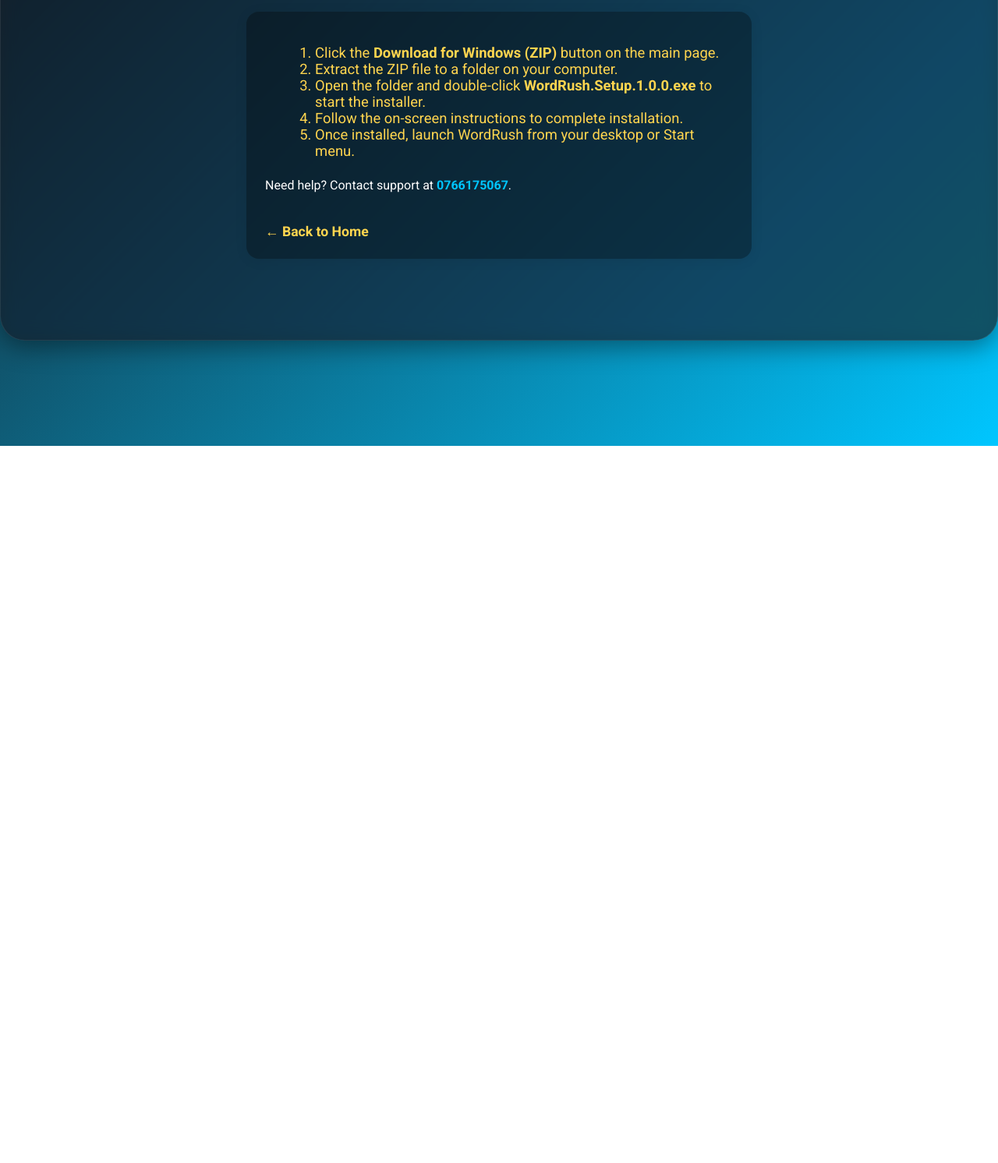
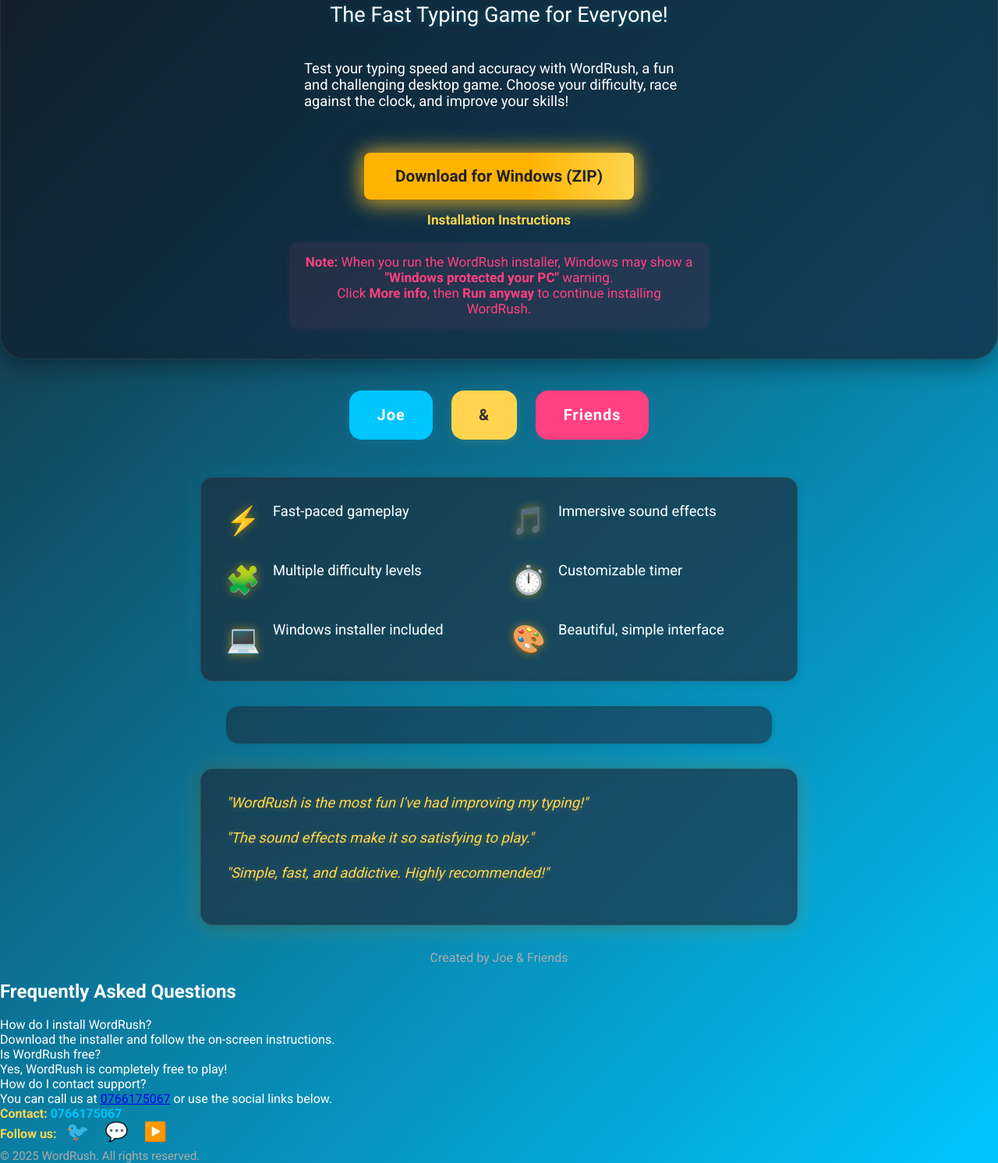
Before and after one commit to Joe-and-friends/WordRush-V1.0.0, a plain HTML site: page install.html in a window 1280 px wide. Shown: the part 228-1720 px from the top of the page at 78% size. Before the commit the page ends 800 px from the top, so only its background shows below. Drawn offline with Linux system fonts and the light colour scheme.

Commit message:
Update install.html

```diff
--- a/install.html
+++ b/install.html
@@ -3,29 +3,83 @@
 <head>
   <meta charset="UTF-8">
   <meta name="viewport" content="width=device-width, initial-scale=1.0">
-  <title>WordRush Installation Instructions</title>
+  <title>WordRush - Fast Desktop Fun</title>
   <link href="https://fonts.googleapis.com/css?family=Roboto:700,400&display=swap" rel="stylesheet">
   <link rel="stylesheet" href="style.css">
 </head>
 <body>
   <div class="hero">
-    <h1>How to Install WordRush</h1>
-    <div class="credit" style="margin:1.2rem auto 1.2rem auto; text-align:center; color:#ffd54f; font-size:1.25rem; font-weight:bold; letter-spacing:1px; text-shadow:0 2px 8px rgba(0,0,0,0.18);">
-      Made with ❤️ by Joe & Friends
+    <h1>WordRush</h1>
+    <div class="credit" style="margin-top:0.5rem; margin-bottom:1rem; color:#aaa; font-size:1.1rem;">Created by Joe & Friends</div>
+    <h2>The Fast Typing Game for Everyone!</h2>
+    <p style="max-width:500px; color:#fff; font-size:1.15rem; margin-bottom:1.5rem;">
+      Test your typing speed and accuracy with WordRush, a fun and challenging desktop game. Choose your difficulty, race against the clock, and improve your skills!
+    </p>
+    <a href="https://github.com/Joe-and-friends/joe--and-friends/releases/download/v1.0.0/WordRush.Setup.1.0.0.zip" class="download-btn">Download for Windows (ZIP)</a>
+    <div style="margin-top:1rem; text-align:center;">
+      <a href="install.html" style="color:#ffd54f; font-size:1.08rem; font-weight:bold; text-decoration:none;">Installation Instructions</a>
     </div>
-    <div style="margin-top:1rem; color:#ffd54f; font-size:1.15rem; max-width:600px; text-align:left; background:rgba(0,0,0,0.3); padding:1.5rem; border-radius:16px; box-shadow:0 2px 16px rgba(0,0,0,0.08);">
-      <ol style="margin-left:1.5rem;">
-        <li>Click the <b>Download for Windows (ZIP)</b> button on the main page.</li>
-        <li>Extract the ZIP file to a folder on your computer.</li>
-        <li>Open the folder and double-click <b>WordRush.Setup.1.0.0.exe</b> to start the installer.</li>
-        <li>Follow the on-screen instructions to complete installation.</li>
-        <li>Once installed, launch WordRush from your desktop or Start menu.</li>
-      </ol>
-      <p style="margin-top:1.5rem; color:#fff; font-size:1rem;">Need help? Contact support at <a href="tel:0766175067" style="color:#00c6ff; text-decoration:none; font-weight:bold;">0766175067</a>.</p>
-      <a href="index.html" style="display:inline-block; margin-top:1.5rem; color:#ffd54f; font-weight:bold; text-decoration:none; font-size:1.1rem;">&#8592; Back to Home</a>
+    <div style="margin-top:1.2rem; color:#ff4081; background:rgba(255,64,129,0.08); border-radius:10px; padding:0.9rem 1.2rem; max-width:500px; text-align:center; font-size:1.07rem; box-shadow:0 2px 8px rgba(255,64,129,0.08);">
+      <strong>Note:</strong> When you run the WordRush installer, Windows may show a <b>"Windows protected your PC"</b> warning.<br>
+      Click <b>More info</b>, then <b>Run anyway</b> to continue installing WordRush.
     </div>
-  <div class="credit" style="margin:2.5rem auto 1.5rem auto; text-align:center; color:#ffd54f; font-size:1.25rem; font-weight:bold; letter-spacing:1px; text-shadow:0 2px 8px rgba(0,0,0,0.18);">
+    </div>
+  </div>
+
+  <div class="creators-blocks" style="display:flex; justify-content:center; gap:1.5rem; margin:2.5rem 0 1.5rem 0; flex-wrap:wrap;">
+    <div style="background:#00c6ff; color:#fff; padding:1.2rem 2.2rem; border-radius:16px; font-size:1.25rem; font-weight:bold; box-shadow:0 2px 12px rgba(0,198,255,0.12); letter-spacing:1px;">Joe</div>
+    <div style="background:#ffd54f; color:#333; padding:1.2rem 2.2rem; border-radius:16px; font-size:1.25rem; font-weight:bold; box-shadow:0 2px 12px rgba(255,213,79,0.12); letter-spacing:1px;">&amp;</div>
+    <div style="background:#ff4081; color:#fff; padding:1.2rem 2.2rem; border-radius:16px; font-size:1.25rem; font-weight:bold; box-shadow:0 2px 12px rgba(255,64,129,0.12); letter-spacing:1px;">Friends</div>
   </div>
   </div>
+  <div class="features-grid">
+    <div class="feature"><span class="feature-icon">⚡</span><span class="feature-text">Fast-paced gameplay</span></div>
+    <div class="feature"><span class="feature-icon">🎵</span><span class="feature-text">Immersive sound effects</span></div>
+    <div class="feature"><span class="feature-icon">🧩</span><span class="feature-text">Multiple difficulty levels</span></div>
+    <div class="feature"><span class="feature-icon">⏱️</span><span class="feature-text">Customizable timer</span></div>
+    <div class="feature"><span class="feature-icon">💻</span><span class="feature-text">Windows installer included</span></div>
+    <div class="feature"><span class="feature-icon">🎨</span><span class="feature-text">Beautiful, simple interface</span></div>
+  </div>
+  <div class="screenshots">
+    <!-- Add screenshots here if available -->
+    <!-- <img src="screenshot1.png" alt="MyGame Screenshot"> -->
+  </div>
+  <div class="testimonials">
+    <div class="testimonial">"WordRush is the most fun I've had improving my typing!"</div>
+    <div class="testimonial">"The sound effects make it so satisfying to play."</div>
+    <div class="testimonial">"Simple, fast, and addictive. Highly recommended!"</div>
+  </div>
+  <div class="credit">Created by Joe & Friends</div>
+
+  <section class="faq">
+    <h2>Frequently Asked Questions</h2>
+    <div class="faq-item">
+      <div class="faq-question">How do I install WordRush?</div>
+      <div class="faq-answer">Download the installer and follow the on-screen instructions.</div>
+    </div>
+    <div class="faq-item">
+      <div class="faq-question">Is WordRush free?</div>
+      <div class="faq-answer">Yes, WordRush is completely free to play!</div>
+    </div>
+    <div class="faq-item">
+      <div class="faq-question">How do I contact support?</div>
+      <div class="faq-answer">You can call us at <a href="tel:0766175067">0766175067</a> or use the social links below.</div>
+    </div>
+  </section>
+
+  <footer class="footer">
+    <div class="footer-content">
+      <div class="footer-section">
+        <span style="font-weight:bold; color:#ffd54f;">Contact:</span> <a href="tel:0766175067" style="color:#00c6ff; text-decoration:none; font-weight:bold;">0766175067</a>
+      </div>
+      <div class="footer-section">
+        <span style="font-weight:bold; color:#ffd54f;">Follow us:</span>
+        <a href="#" title="Twitter" style="margin:0 8px; color:#00c6ff; font-size:1.5rem; text-decoration:none;">🐦</a>
+        <a href="#" title="Discord" style="margin:0 8px; color:#00c6ff; font-size:1.5rem; text-decoration:none;">💬</a>
+        <a href="#" title="YouTube" style="margin:0 8px; color:#ff0000; font-size:1.5rem; text-decoration:none;">▶️</a>
+      </div>
+      <div class="footer-section" style="margin-top:8px; color:#aaa; font-size:0.95rem;">© 2025 WordRush. All rights reserved.</div>
+    </div>
+  </footer>
 </body>
 </html>
```
